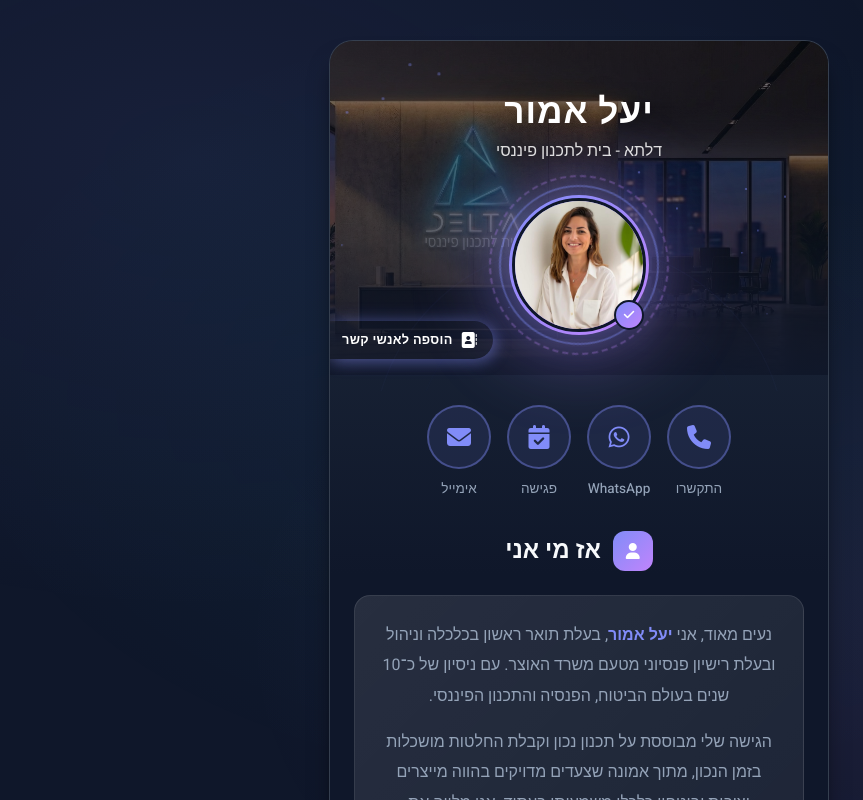
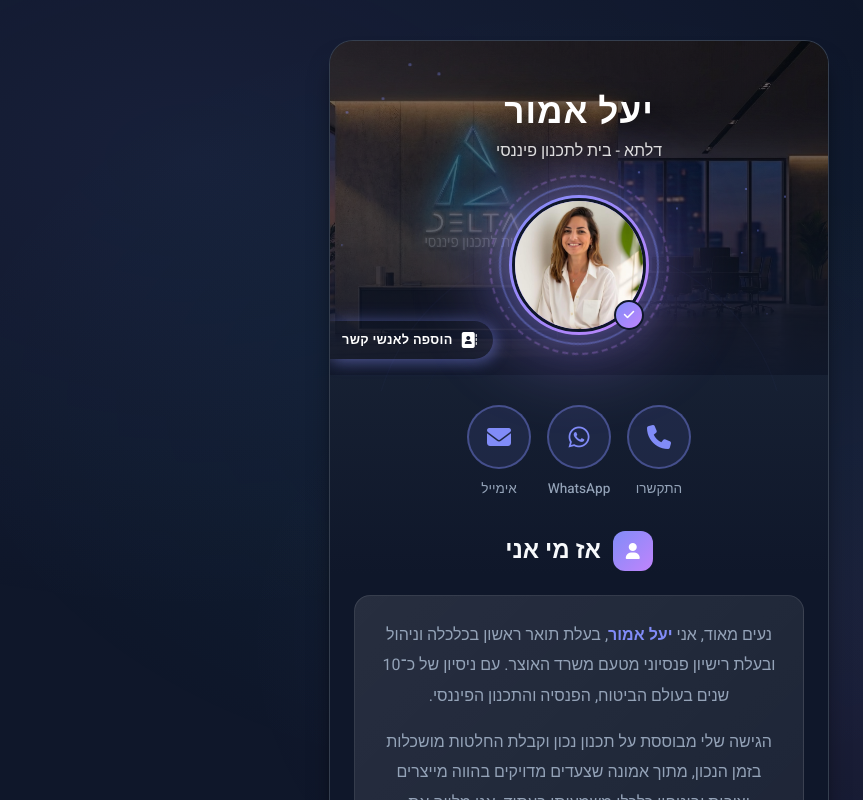
Before and after one commit to amit034/digital-card, a React (Vite) app: page /#/yael-amor in a window 1280 px wide. Shown: the top 800 px of the page, without its empty margins (61-924 px from the left). Built offline with nearby package versions, Linux system fonts and the light colour scheme.

Commit message:
cancel metting

```diff
--- a/src/components/ActionButtons.jsx
+++ b/src/components/ActionButtons.jsx
@@ -18,13 +18,13 @@ function ActionButtons({ contact, onScheduleClick }) {
       action: () => window.open(`https://wa.me/${contact.whatsapp}`, '_blank'),
       order: 2
     },
-    {
-      id: 'meeting',
-      icon: 'fas fa-calendar-check',
-      text: labels.schedule || 'פגישה',
-      action: onScheduleClick,
-      order: 3
-    },
+    // {
+    //   id: 'meeting',
+    //   icon: 'fas fa-calendar-check',
+    //   text: labels.schedule || 'פגישה',
+    //   action: onScheduleClick,
+    //   order: 3
+    // },
     {
       id: 'email',
       icon: 'fas fa-envelope',
```
